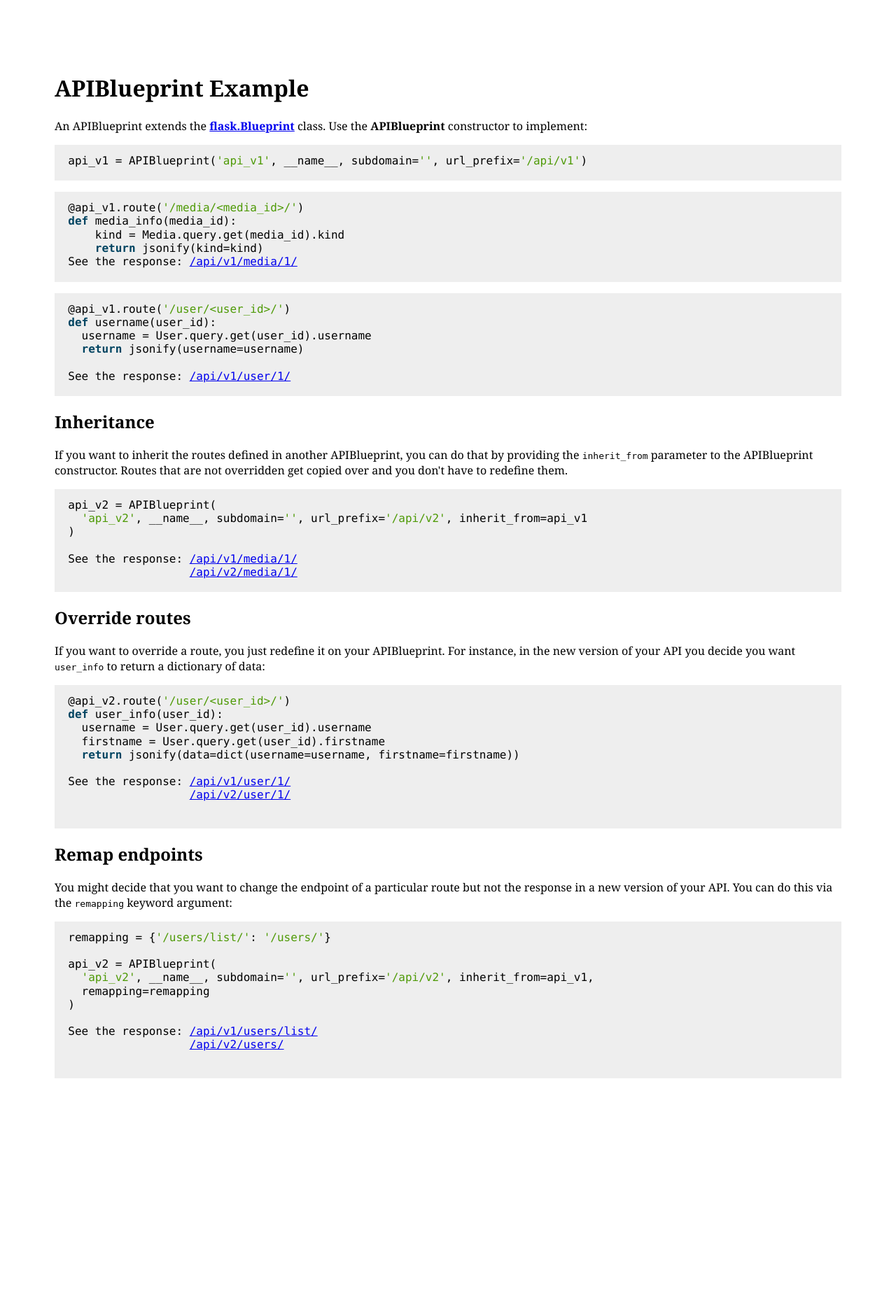
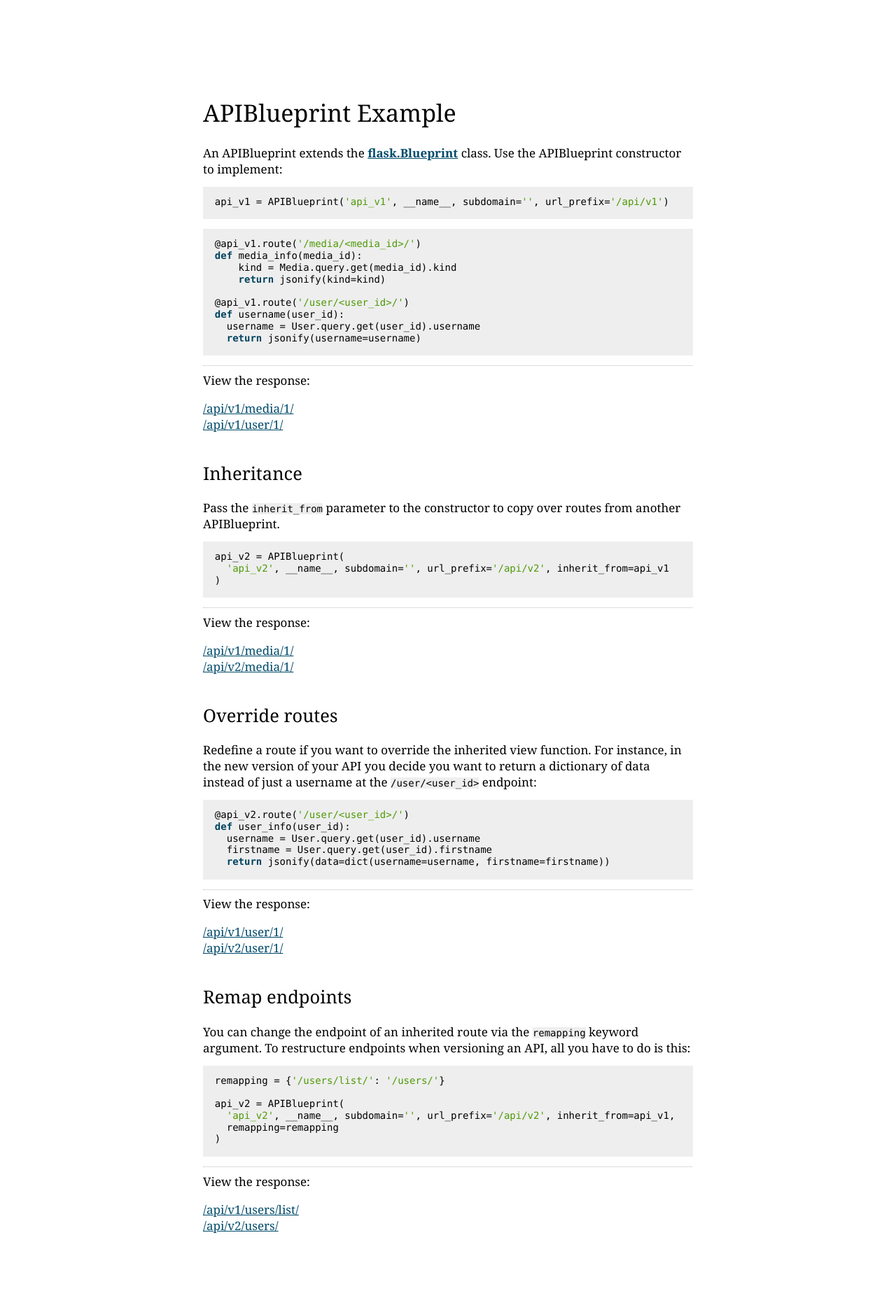
Before and after one commit to gwongz/flask-apiblueprint, a Flask app: page / in a window 1280 px wide. Shown: the whole page at 70% size. Before the commit the page ends 1541 px from the top, so only its background shows below. Run offline with Flask 2, Linux system fonts and the light colour scheme; parts of the project's set-up code (start-up, migrations or seed data) failed here and were passed over.

Commit message:
updates throughout sample api

```diff
--- a/docs/_themes/flask_small/layout.html
+++ b/docs/_themes/flask_small/layout.html
@@ -14,7 +14,7 @@
 {% block relbar1 %}{% endblock %}
 {% block relbar2 %}
   {% if theme_github_fork %}
-    <a href="https://github.com/gwongz/flask-apiblueprint"><img style="position: fixed; top: 0; right: 0; border: 0;"
+    <a href="http://github.com/{{ theme_github_fork }}"><img style="position: fixed; top: 0; right: 0; border: 0;"
     src="http://s3.amazonaws.com/github/ribbons/forkme_right_darkblue_121621.png" alt="Fork me on GitHub" /></a>
   {% endif %}
 {% endblock %}
--- /dev/null
+++ b/sample_api/static/styles.css
@@ -0,0 +1,56 @@
+body {
+  font-family: 'Georgia', 'serif';
+  font-size: 17px;
+  color: #000;
+  background: white;
+  margin: 40px auto 0 auto;
+  width: 700px;
+  padding: 75px 70px;
+}
+
+h1, h2 {
+  font-weight: normal;
+}
+
+h2 {
+  padding-top: 20px;
+}
+
+hr {
+  border-top: 1px solid #ddd;
+  border-bottom: none;
+}
+
+pre {
+  background-color: #eee;
+  font-family: 'Menlo', monospace;
+  font-size: 14px;
+  line-height: 1.2em;
+  padding-top: 13px;
+}
+
+code {
+  background-color: #eee;
+  font-family: 'Menlo', monospace;
+  font-size: 14px;
+
+}
+a {
+    color: #004B6B;
+    text-decoration: underline;
+}
+
+a:hover {
+    color: #6D4100;
+    text-decoration: underline;
+}
+
+.highlight {
+  font-weight: bold
+}
+.b {
+  color: #004461;
+}
+.s {
+  color: #4e9a06;
+}
--- a/sample_api/templates/index.html
+++ b/sample_api/templates/index.html
@@ -2,27 +2,14 @@
 <html>
   <head>
     <title>APIBlueprint example</title>
-    <style type="text/css">
-      body {font-family: 'Georgia', 'serif';}
-      pre{
-        background-color: #eee;
-        font-family: 'Menlo', monospace;
-        font-size: 1em;
-        line-height: 1.2em;
-        padding-top: 13px;}
-      .wrapper{padding: 75px 70px;}
-      .highlight {font-weight: bold}
-      .b{color: #004461;}
-      .s {color: #4e9a06;}
-      }
-    </style>
+    <link rel="stylesheet" href="./static/styles.css">
+
   </head>
 
   <body>
-  <div class="wrapper">
-    <h1>APIBlueprint Example</h1>
+  <h1>APIBlueprint Example</h1>
 
-    An APIBlueprint extends the <b><a href="http://flask.pocoo.org/docs/0.10/blueprints/" target="_blank">flask.Blueprint</a></b> class. Use the <b>APIBlueprint</b> constructor to implement:
+  An APIBlueprint extends the <b><a href="http://flask.pocoo.org/docs/0.10/blueprints/" target="_blank">flask.Blueprint</a></b> class. Use the APIBlueprint constructor to implement:
 
   <code><pre>
   api_v1 = APIBlueprint(<span class="s">'api_v1'</span>, __name__, subdomain=<span class="s">''</span>, url_prefix=<span class="s">'/api/v1'</span>)
@@ -33,36 +20,46 @@
   <span class="highlight b">def</span> media_info(media_id):
       kind = Media.query.get(media_id).kind
       <span class="highlight b">return</span> jsonify(kind=kind)
-  See the response: <a href="/api/v1/media/1/">/api/v1/media/1/</a>
-  </pre></code>
 
-  <code><pre>
   @api_v1.route(<span class="s">'/user/&lt;user_id&gt;/'</span>)
   <span class="highlight b">def</span> username(user_id):
     username = User.query.get(user_id).username
     <span class="highlight b">return</span> jsonify(username=username)
-
-  See the response: <a href="/api/v1/user/1/">/api/v1/user/1/</a>
   </pre></code>
 
-    <h2>Inheritance</h2>
-    If you want to inherit the routes defined in another APIBlueprint, you can
-    do that by providing the <code>inherit_from</code> parameter to the APIBlueprint
-    constructor. Routes that are not overridden get copied over and you don't have to
-    redefine them.
+  <hr>
+  <div>
+  View the response:
+  <p>
+    <a href="/api/v1/media/1/">/api/v1/media/1/</a><br>
+    <a href="/api/v1/user/1/">/api/v1/user/1/</a>
+  </p>
+  </div>
+
+
+  <h2>Inheritance</h2>
+  Pass the <code>inherit_from</code> parameter to the constructor to copy over
+  routes from another APIBlueprint.
 
   <code><pre>
   api_v2 = APIBlueprint(
     <span class="s">'api_v2'</span>, __name__, subdomain=<span class="s">''</span>, url_prefix=<span class="s">'/api/v2'</span>, inherit_from=api_v1
   )
-
-  See the response: <a href="/api/v1/media/1">/api/v1/media/1/</a>
-                    <a href="/api/v2/media/1/">/api/v2/media/1/</a>
   </pre></code>
 
-    <h2>Override routes</h2>
-    If you want to override a route, you just redefine it on your APIBlueprint.
-    For instance, in the new version of your API you decide you want <code>user_info</code> to return a dictionary of data:
+  <hr>
+  <div>
+  View the response:
+  <p>
+    <a href="/api/v1/media/1">/api/v1/media/1/</a><br>
+    <a href="/api/v2/media/1/">/api/v2/media/1/</a>
+  </p>
+  </div>
+
+
+  <h2>Override routes</h2>
+  Redefine a route if you want to override the inherited view function.
+  For instance, in the new version of your API you decide you want to return a dictionary of data instead of just a username at the <code>/user/&lt;user_id&gt;</code> endpoint:
 
   <code><pre>
   @api_v2.route(<span class="s">'/user/&lt;user_id&gt;/'</span>)
@@ -70,14 +67,21 @@
     username = User.query.get(user_id).username
     firstname = User.query.get(user_id).firstname
     <span class="highlight b">return</span> jsonify(data=dict(username=username, firstname=firstname))
-
-  See the response: <a href="/api/v1/user/1/">/api/v1/user/1/</a>
-                    <a href="/api/v2/user/1/">/api/v2/user/1/</a>
-
   </pre></code>
 
-    <h2>Remap endpoints</h2>
-    You might decide that you want to change the endpoint of a particular route but not the response in a new version of your API. You can do this via the <code>remapping</code> keyword argument:
+  <hr>
+  <div>
+  View the response:
+  <p>
+    <a href="/api/v1/user/1/">/api/v1/user/1/</a><br>
+    <a href="/api/v2/user/1/">/api/v2/user/1/</a>
+  </p>
+  </div>
+
+  <h2>Remap endpoints</h2>
+  You can change the endpoint of an inherited route via the <code>
+  remapping</code> keyword argument. To restructure endpoints when versioning
+  an API, all you have to do is this:
 
   <code><pre>
   remapping = {<span class="s">'/users/list/'</span>: <span class="s">'/users/'</span>}
@@ -86,12 +90,17 @@
     <span class="s">'api_v2'</span>, __name__, subdomain=<span class="s">''</span>, url_prefix=<span class="s">'/api/v2'</span>, inherit_from=api_v1,
     remapping=remapping
   )
-
-  See the response: <a href="/api/v1/users/list/">/api/v1/users/list/</a>
-                    <a href="/api/v2/users/">/api/v2/users/</a>
-
   </pre></code>
 
+  <hr>
+  <div>
+  View the response:
+  <p>
+    <a href="/api/v1/users/list/">/api/v1/users/list/</a><br>
+    <a href="/api/v2/users/">/api/v2/users/</a>
+  </p>
   </div>
+
+
   </body>
 </html>
```
Also changed, not shown: README.md, 2 other files.
